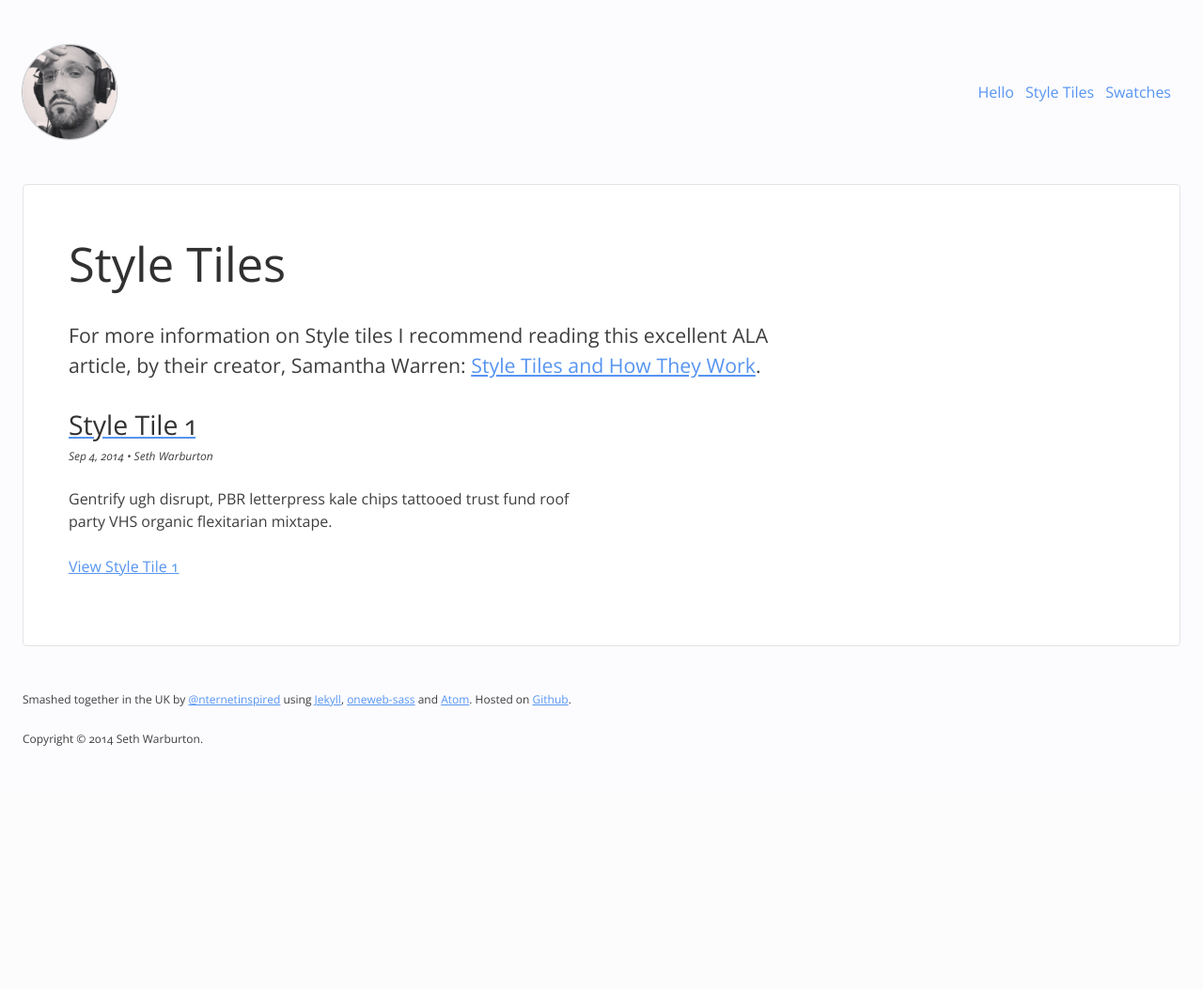
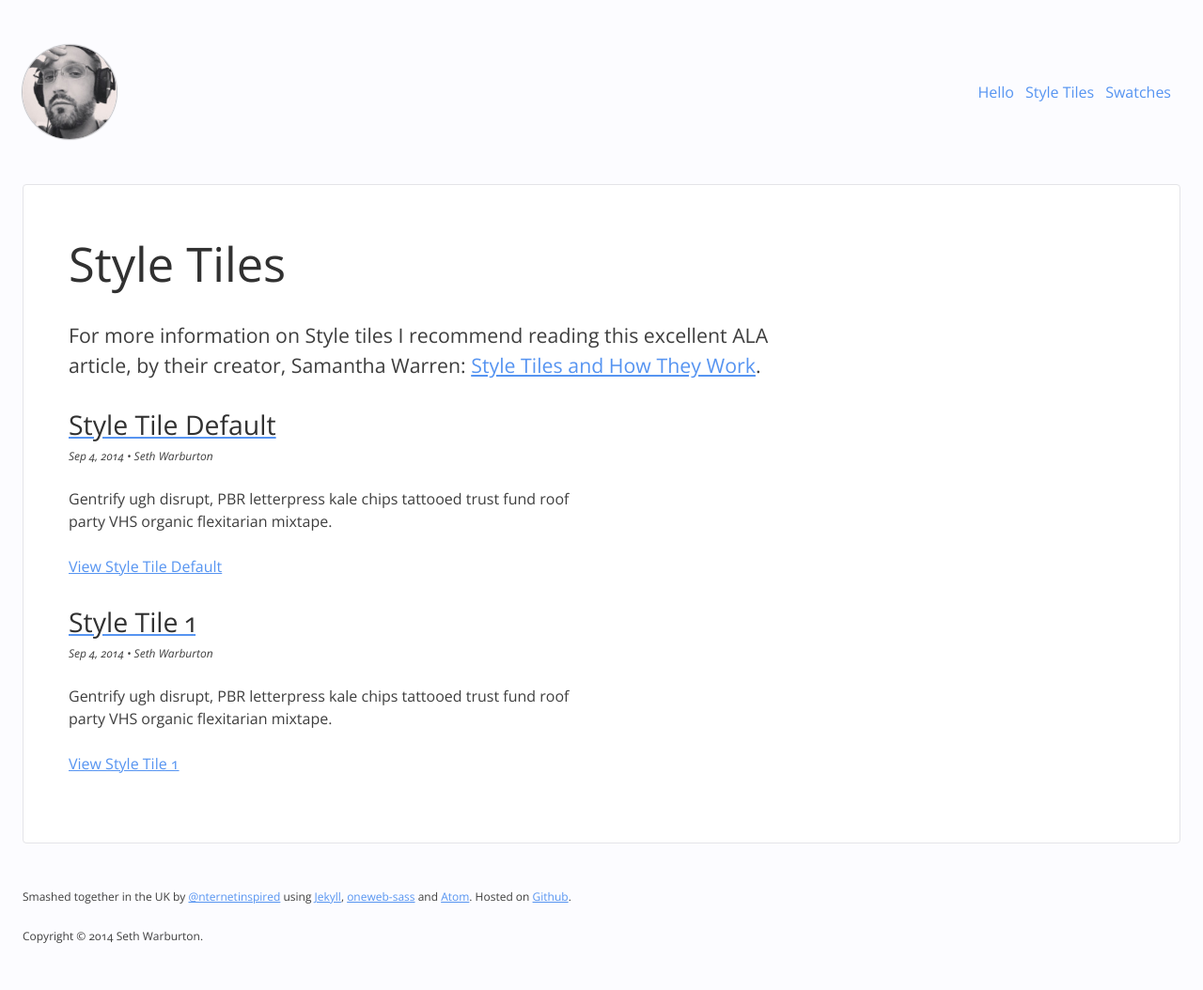
Before and after one commit to nternetinspired/jekyll-design, a Jekyll site: the page built from style-tiles.html, in a window 1280 px wide. Shown: the whole page at 94% size. Built offline with Jekyll 4.4.1, drawn with Linux system fonts in a browser that asks for light colours; before the commit the page ends 900 px from its top, so only the background shows below that.

Commit message:
this is a  good idea!

```diff
--- a/_layouts/tile.html
+++ b/_layouts/tile.html
@@ -5,7 +5,7 @@ layout: default
 <div class="main-row">
     <main role="main" class="wrapper">
 
-        <article class="style-tile">
+        <article class="style-tile {{ page.title | downcase | replace:' ','-' }}">
 
             {{ content }}
 
--- a/_sass/generic/_style-tiles.scss
+++ b/_sass/generic/_style-tiles.scss
@@ -3,7 +3,7 @@
     SASSY STYLE TILES
    ========================================================================== */
 
-.style-tile { // Scope this sucker for safety. It's a dev tool, so we can excuse selector bloat!
+.style-tile { // Scope this sucker. It's a dev tool, so we can the selector bloat!
 
     @extend .clearfix;
     @extend .well;
@@ -69,101 +69,3 @@
         }
     }
 }
-
-/* Individual tiles/pages */
-
-.style-tile-1 { // Our scope, in this case page class
-
-    .adjective-samples {
-        font-family: serif;
-    }
-
-    .btn-sample-1 {
-        font-family: serif;
-    }
-
-    .typography-sample-h1 {
-        @extend .ui-swatch-1;
-        font-family: serif;
-        font-weight: 700;
-        text-transform: uppercase;
-    }
-
-    .typography-sample-h2 {
-        @extend .ui-swatch-4;
-        font-family: serif;
-        font-style: italic;
-    }
-
-    .typography-sample-a {
-
-            @extend .ui-swatch-1;
-    }
-
-    .typography-sample-p {
-        font-family: serif;
-    }
-
-    // A Sass map for each colour
-    $color-swatch: (
-        swatch-1: #FF5335,
-        swatch-2: #B39C85,
-        swatch-3: #306E73,
-        swatch-4: #3B424D,
-        swatch-5: #1D181F,
-    );
-
-    // Yo Dawg! I heard you like colour classes
-    @each $swatch-name, $swatch-value in $color-swatch {
-
-        .color-#{$swatch-name} {
-            background-color: $swatch-value;
-
-        }
-    }
-
-    // A Sass map for each texture
-    $texture-swatch: (
-        swatch-1: url("http://subtlepatterns.subtlepatterns.netdna-cdn.com/patterns/pw_maze_white.png"),
-        swatch-2: url("http://subtlepatterns.subtlepatterns.netdna-cdn.com/patterns/white_paperboard.png"),
-    );
-
-    // Gimme dem textures
-    @each $swatch-name, $swatch-value in $texture-swatch {
-
-        .texture-#{$swatch-name} {
-            background: #{$swatch-value};
-
-        }
-    }
-
-    // Hell, let's spit out some generic UI colours too
-    @each $swatch-name, $swatch-value in $color-swatch {
-
-        .ui-#{$swatch-name} {
-            color: #{$swatch-value};
-        }
-    }
-
-    .adjective-1 {
-        font-weight: 700;
-        @include font-size($scale-up5);
-    }
-
-    .adjective-2 {
-        font-style: italic;
-        @include font-size($scale-up3);
-    }
-
-    .adjective-3 {
-        font-weight: 700;
-        text-transform: uppercase;
-        @include font-size($scale-up1);
-    }
-
-    .adjective-4 {
-        font-style: italic;
-        font-weight: 300;
-        @include font-size($scale-up6);
-    }
-}
--- /dev/null
+++ b/_sass/views/_style-tile-1.scss
@@ -0,0 +1,100 @@
+
+/* ==========================================================================
+    STYLE TILE 1
+   ========================================================================== */
+
+.style-tile-1 { // Scope this sucker!
+
+    .adjective-samples {
+        font-family: serif;
+    }
+
+    .btn-sample-1 {
+        font-family: serif;
+    }
+
+    .typography-sample-h1 {
+        @extend .ui-swatch-1;
+        font-family: serif;
+        font-weight: 700;
+        text-transform: uppercase;
+    }
+
+    .typography-sample-h2 {
+        @extend .ui-swatch-4;
+        font-family: serif;
+        font-style: italic;
+    }
+
+    .typography-sample-a {
+
+            @extend .ui-swatch-1;
+    }
+
+    .typography-sample-p {
+        font-family: serif;
+    }
+
+    // A Sass map for each colour
+    $color-swatch: (
+        swatch-1: #FF5335,
+        swatch-2: #B39C85,
+        swatch-3: #306E73,
+        swatch-4: #3B424D,
+        swatch-5: #1D181F,
+    );
+
+    // Yo Dawg! I heard you like colour classes
+    @each $swatch-name, $swatch-value in $color-swatch {
+
+        .color-#{$swatch-name} {
+            background-color: $swatch-value;
+
+        }
+    }
+
+    // A Sass map for each texture
+    $texture-swatch: (
+        swatch-1: url("http://subtlepatterns.subtlepatterns.netdna-cdn.com/patterns/pw_maze_white.png"),
+        swatch-2: url("http://subtlepatterns.subtlepatterns.netdna-cdn.com/patterns/white_paperboard.png"),
+    );
+
+    // Gimme dem textures
+    @each $swatch-name, $swatch-value in $texture-swatch {
+
+        .texture-#{$swatch-name} {
+            background: #{$swatch-value};
+
+        }
+    }
+
+    // Hell, let's spit out some generic UI colours too
+    @each $swatch-name, $swatch-value in $color-swatch {
+
+        .ui-#{$swatch-name} {
+            color: #{$swatch-value};
+        }
+    }
+
+    .adjective-1 {
+        font-weight: 700;
+        @include font-size($scale-up5);
+    }
+
+    .adjective-2 {
+        font-style: italic;
+        @include font-size($scale-up3);
+    }
+
+    .adjective-3 {
+        font-weight: 700;
+        text-transform: uppercase;
+        @include font-size($scale-up1);
+    }
+
+    .adjective-4 {
+        font-style: italic;
+        font-weight: 300;
+        @include font-size($scale-up6);
+    }
+}
--- a/css/main.scss
+++ b/css/main.scss
@@ -94,3 +94,9 @@
 @import "sections/main";
 @import "sections/navigation";
 @import "sections/post";
+
+
+/* VIEWS */
+/* ========================================================================== */
+// CSS specific to individual pages.
+//@import "views/style-tile-1";
--- a/style-tiles.html
+++ b/style-tiles.html
@@ -16,7 +16,10 @@ title: Style Tiles
     <a href="{{ post.url | prepend: site.baseurl }}">
         <h1 class="post-title gamma">{{ post.title }}</h1>
     </a>
-    <p class="post-meta">{{ post.date | date: "%b %-d, %Y" }} • {% if page.author %}{{ page.author }}{% else %}{{ site.author.name}}{% endif %}</p>
+    <p class="post-meta">{{ post.date | date: "%b %-d, %Y" }} •
+        {% if post.author %}{{ post.author }}{% else %}{{ site.author.name}}{% endif %}
+    </p>
+    <p class="post-meta">{% for tag in post.tags %} • {{ post.tags }}{% endfor %}</p>
 
     <p>{{ post.description }}</p>
 
--- /dev/null
+++ b/tiles/_posts/2014-09-04-style-tile-default.html
@@ -0,0 +1,97 @@
+---
+layout: tile
+description: Gentrify ugh disrupt, PBR letterpress kale chips tattooed trust fund roof party VHS organic flexitarian mixtape.
+---
+
+<div class="typography-samples">
+
+    <div class="client-logo">
+        <img src="http://placehold.it/350x150">
+    </div>
+
+    <h1 class="typography-sample-h1">A sample header</h1>
+    <ul class="font-details">
+        <li class="font-name">Font Name</li>
+        <li class="font-color">#color value</li>
+        <li class="font-source">Font source</li>
+    </ul>
+
+    <h2 class="typography-sample-h2">An example of a sub header</h2>
+    <ul class="font-details">
+        <li class="font-name">Font Name</li>
+        <li class="font-color">#color value</li>
+        <li class="font-source">Font source</li>
+    </ul>
+
+    <p class="typography-sample-p">
+        This sample paragraph has <strong>strong parts</strong> and <em>emphasized parts</em>.
+        Shabby chic messenger bag hella roof party, GBP£ 5,469.00, raw denim paleo before they
+        sold out hoodie gastropub Kickstarter PBR seitan mustache 90%.
+        PBR distillery butcher locavore selfies.
+        American Apparel hood ie tote bag selvage jean shorts,
+        readymade forage chillwave blog. Brunch Intelligentsia meggings 8-bit.
+        Ennui Banksy Godard, brunch bitters flexitarian <a class="typography-sample-a" href="#">Portland kitsch gentrify</a>
+        aesthetic Pitchfork banh mi DIY Williamsburg letterpress.
+    </p>
+    <ul class="font-details">
+        <li class="font-name">Font Name</li>
+        <li class="font-color">#color value</li>
+        <li class="font-source">Font source</li>
+    </ul>
+
+    <p class="typography-sample-p"><a class="typography-sample-a" href="#">This is an example of a text link.</a></p>
+    <ul class="font-details">
+        <li class="font-name">Font Name</li>
+        <li class="font-color">#color value</li>
+        <li class="font-source">Font source</li>
+    </ul>
+
+    <div class="button-samples clearfix">
+        <p>
+            <a href="#" class="btn-sample-1 btn-default">Default button</a>
+            <a href="#" class="btn-sample-2 btn-primary">Primary button</a>
+        </p>
+    </div>
+</div>
+
+<div class="colour-samples">
+    <h3 class="sample-heading">Possible colours</h3>
+    <ul class="list-inline">
+        <li class="swatch">
+            <div class="color-swatch-1"></div>
+        </li>
+        <li class="swatch">
+            <div class="color-swatch-2"></div>
+        </li>
+        <li class="swatch">
+            <div class="color-swatch-3"></div>
+        </li>
+        <li class="swatch">
+            <div class="color-swatch-4"></div>
+        </li>
+        <li class="swatch">
+            <div class="color-swatch-5"></div>
+        </li>
+    </ul>
+</div>
+
+<div class="texture-samples">
+    <h3 class="sample-heading">Possible patterns</h3>
+    <ul class="list-inline">
+        <li class="swatch">
+            <div class="texture-swatch-1"></div>
+        </li>
+        <li class="swatch">
+            <div class="texture-swatch-2"></div>
+        </li>
+    </ul>
+</div>
+
+<div class="adjective-samples">
+    <ul class="list-inline">
+        <li class="adjective-1 ui-swatch-4">Sassmeister</li>
+        <li class="adjective-2 ui-swatch-1">mumblecore</li>
+        <li class="adjective-3 ui-swatch-5">Intelligentsia</li>
+        <li class="adjective-4 ui-swatch-3">Chillwave</li>
+    </ul>
+</div>
```
